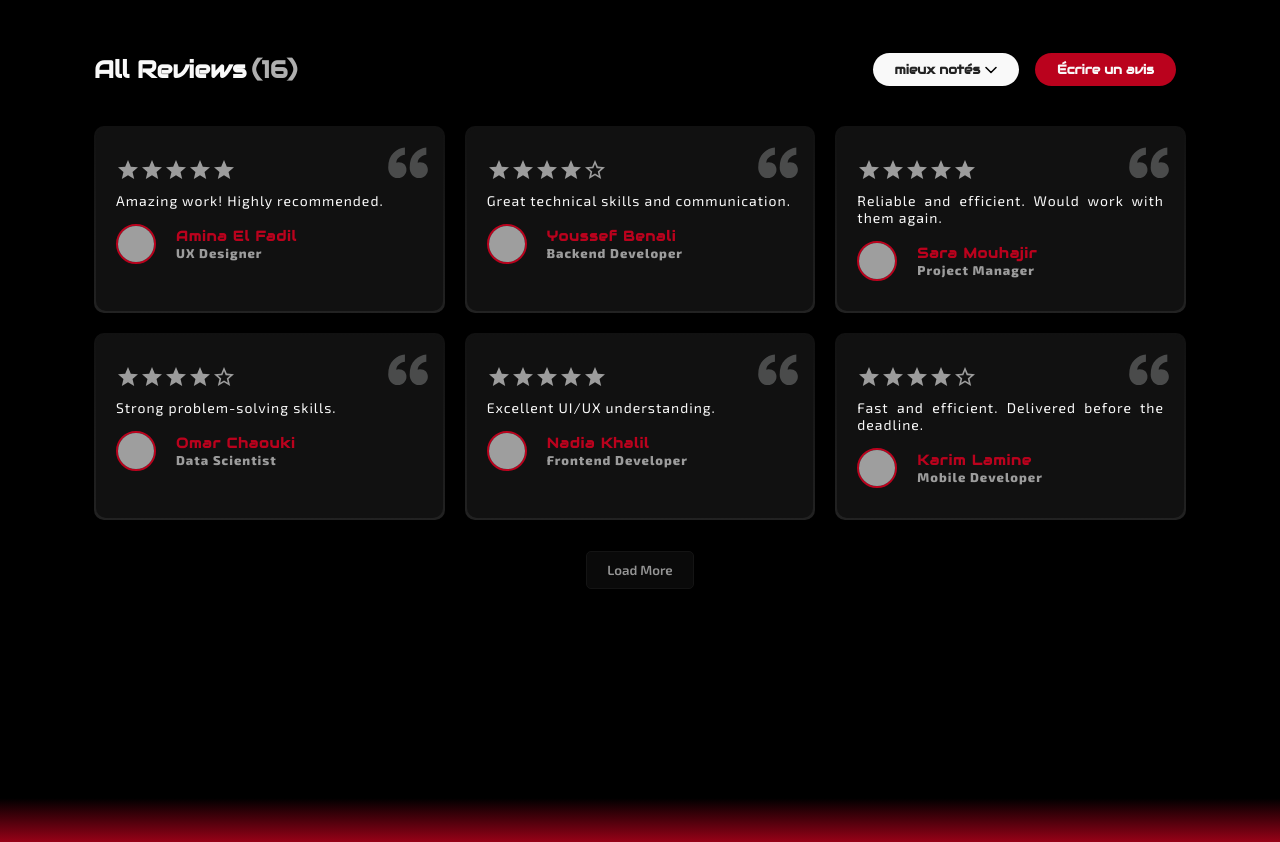
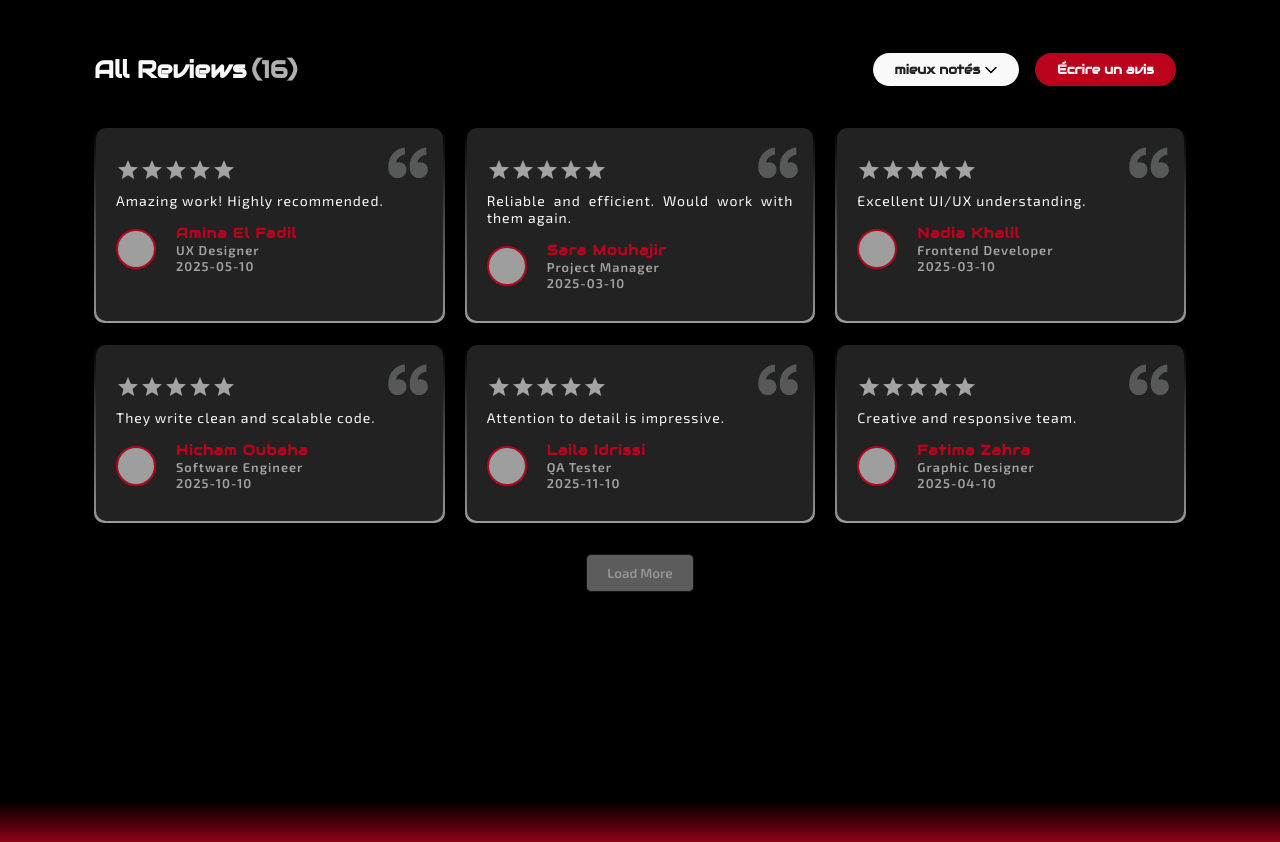
Before and after one commit to lizati99/NextGen-Portfolio, a React (Create React App) app: page /contact in a window 1280 px wide. Shown: the part 940-1782 px from the top of the page. Built offline with nearby package versions, Linux system fonts and the light colour scheme; grey boxes are pictures that could not be loaded.

Commit message:
rnhanced media design and colors for light mode.

```diff
--- a/src/Components/Common/Navbar/Navbar.jsx
+++ b/src/Components/Common/Navbar/Navbar.jsx
@@ -43,7 +43,7 @@ export default function Navbar() {
         ];
 
         return linkList.map((link, key) => (
-            <li key={key} className={classes.linkItem}>
+            <li key={key} className={`${classes.linkItem} ${link.path === '/Contact' ? classes.contactItem :"" }`}>
                 <Link
                     to={link.path}
                     onClick={() => setActiveLink(link.path)}
--- a/src/Components/Contact/ContactContent.module.css
+++ b/src/Components/Contact/ContactContent.module.css
@@ -6,7 +6,7 @@
 }
 
 .container {
-    background-color: var(--color-third);
+    background-color: var(--color-overlay);
     position: relative;
     display: grid;
     flex-wrap: wrap;
--- a/src/Components/Contact/ContactForm.module.css
+++ b/src/Components/Contact/ContactForm.module.css
@@ -28,7 +28,6 @@
     width: 100%;
     max-width: 100%;
     padding: 10px 20px;
-    background-color: var(--color-third);
     border-radius: 8px;
 }
 
@@ -47,7 +46,7 @@
     display: block;
     width: 100%;
     padding: 10px 15px;
-    background-color: var(--color-overlay);
+    background-color: var(--color-bg);
     font-family: var(--font-secondary);
     font-size: clamp(12px, 2vw, 16px);
     outline: none;
--- a/src/Components/Portfolio/Work.module.css
+++ b/src/Components/Portfolio/Work.module.css
@@ -2,7 +2,7 @@
     margin: 20px auto;
     width: calc(100% / 3 - 40px);
     border-radius: 3px;
-    background-color: #111;
+    background-color: var(--color-overlay);
     overflow: hidden;
     position: relative;
     padding: 5px;
--- a/src/Components/Resume/ResumeCard.module.css
+++ b/src/Components/Resume/ResumeCard.module.css
@@ -2,6 +2,7 @@
     position: absolute;
     top: 10px;
     background-color: var(--color-secondary);
+    color:var(--color-overlay);
     border-radius: 2px;
     padding: 2px;
     font-size: 14px;
--- a/src/Components/ui/Testimonial/Reviews.jsx
+++ b/src/Components/ui/Testimonial/Reviews.jsx
@@ -5,31 +5,32 @@ import MainHeading from "../../Common/MainHeading/MainHeading";
 import SelectArrow from "../../../assets/icons/Testimonial/SelectArrow.svg";
 import cardIcon from "../../../assets/icons/Testimonial/Vector.svg";
 import avatarMohammedImg from "../../../assets/images/Testimonial/1027322.jpg"
+import PopupAvis from "./PopupAvis";
 
 const reviews = [
-    { name: "Amina El Fadil", job: "UX Designer", text: "Amazing work! Highly recommended.", stars: 5, avatar: avatarMohammedImg},
-    { name: "Youssef Benali", job: "Backend Developer", text: "Great technical skills and communication.", stars: 4, avatar: avatarMohammedImg},
-    { name: "Sara Mouhajir", job: "Project Manager", text: "Reliable and efficient. Would work with them again.", stars: 5, avatar: avatarMohammedImg},
-    { name: "Omar Chaouki", job: "Data Scientist", text: "Strong problem-solving skills.", stars: 4, avatar: avatarMohammedImg},
-    { name: "Nadia Khalil", job: "Frontend Developer", text: "Excellent UI/UX understanding.", stars: 5, avatar: avatarMohammedImg},
-    { name: "Karim Lamine", job: "Mobile Developer", text: "Fast and efficient. Delivered before the deadline.", stars: 4, avatar: avatarMohammedImg},
-    { name: "Hicham Oubaha", job: "Software Engineer", text: "They write clean and scalable code.", stars: 5, avatar: avatarMohammedImg},
-    { name: "Laila Idrissi", job: "QA Tester", text: "Attention to detail is impressive.", stars: 5, avatar: avatarMohammedImg},
-    { name: "Anwar Tahiri", job: "DevOps Engineer", text: "Their deployment strategies are well-optimized.", stars: 4, avatar: avatarMohammedImg},
-    { name: "Fatima Zahra", job: "Graphic Designer", text: "Creative and responsive team.", stars: 5, avatar: avatarMohammedImg },
-    { name: "Khalid Amrani", job: "Cybersecurity Expert", text: "They implement strong security measures.", stars: 5, avatar: avatarMohammedImg },
-    { name: "Sofia Bennani", job: "Business Analyst", text: "Very analytical and insightful.", stars: 4, avatar: avatarMohammedImg },
-    { name: "Rachid Mouline", job: "Tech Lead", text: "Highly skilled and professional.", stars: 5, avatar: avatarMohammedImg },
-    { name: "Meriem Saadi", job: "Marketing Specialist", text: "Great collaboration and creative mindset.", stars: 4, avatar: avatarMohammedImg},
-    { name: "Hamza El Majdoubi", job: "Product Manager", text: "Understands client needs very well.", stars: 5, avatar: avatarMohammedImg},
-    { name: "Mohammed Lizati", job: "Backend Developer", text: "Understands client needs very well.", stars: 5, avatar: avatarMohammedImg}
+    { name: "Amina El Fadil", job: "UX Designer", text: "Amazing work! Highly recommended.", rating: 5, avatar: avatarMohammedImg, createdAt: "2025-05-10"},
+    { name: "Youssef Benali", job: "Backend Developer", text: "Great technical skills and communication.", rating: 4, avatar: avatarMohammedImg, createdAt:"2025-02-10"},
+    { name: "Sara Mouhajir", job: "Project Manager", text: "Reliable and efficient. Would work with them again.", rating: 5, avatar: avatarMohammedImg, createdAt:"2025-03-10"},
+    { name: "Omar Chaouki", job: "Data Scientist", text: "Strong problem-solving skills.", rating: 4, avatar: avatarMohammedImg, createdAt:"2025-08-10"},
+    { name: "Nadia Khalil", job: "Frontend Developer", text: "Excellent UI/UX understanding.", rating: 5, avatar: avatarMohammedImg, createdAt:"2025-03-10"},
+    { name: "Karim Lamine", job: "Mobile Developer", text: "Fast and efficient. Delivered before the deadline.", rating: 4, avatar: avatarMohammedImg, createdAt:"2025-09-10"},
+    { name: "Hicham Oubaha", job: "Software Engineer", text: "They write clean and scalable code.", rating: 5, avatar: avatarMohammedImg, createdAt:"2025-10-10"},
+    { name: "Laila Idrissi", job: "QA Tester", text: "Attention to detail is impressive.", rating: 5, avatar: avatarMohammedImg, createdAt:"2025-11-10"},
+    { name: "Anwar Tahiri", job: "DevOps Engineer", text: "Their deployment strategies are well-optimized.", rating: 4, avatar: avatarMohammedImg, createdAt:"2025-12-10"},
+    { name: "Fatima Zahra", job: "Graphic Designer", text: "Creative and responsive team.", rating: 5, avatar: avatarMohammedImg , createdAt:"2025-04-10"},
+    { name: "Khalid Amrani", job: "Cybersecurity Expert", text: "They implement strong security measures.", rating: 5, avatar: avatarMohammedImg , createdAt:"2025-01-10"},
+    { name: "Sofia Bennani", job: "Business Analyst", text: "Very analytical and insightful.", rating: 4, avatar: avatarMohammedImg , createdAt:"2025-03-10"},
+    { name: "Rachid Mouline", job: "Tech Lead", text: "Highly skilled and professional.", rating: 5, avatar: avatarMohammedImg , createdAt:"2025-08-10"},
+    { name: "Meriem Saadi", job: "Marketing Specialist", text: "Great collaboration and creative mindset.", rating: 4, avatar: avatarMohammedImg, createdAt:"2025-07-10"},
+    { name: "Hamza El Majdoubi", job: "Product Manager", text: "Understands client needs very well.", rating: 5, avatar: avatarMohammedImg, createdAt:"2025-03-11"},
+    { name: "Mohammed Lizati", job: "Backend Developer", text: "Understands client needs very well.", rating: 5, avatar: avatarMohammedImg, createdAt:"2025-04-22"}
 ];
 
 const sortingMethods = {
     "plus récents": (reviews) =>
-        [...(reviews || [])].sort((a, b) => new Date(b.created_at) - new Date(a.created_at)),
+        [...(reviews || [])].sort((a, b) => new Date(b.createdAt) - new Date(a.createdAt)),
     "plus anciens": (reviews) =>
-        [...(reviews || [])].sort((a, b) => new Date(a.created_at) - new Date(b.created_at)),
+        [...(reviews || [])].sort((a, b) => new Date(a.createdAt) - new Date(b.createdAt)),
     "mieux notés": (reviews) => [...(reviews || [])].sort((a, b) => b.rating - a.rating),
     "moins notés": (reviews) => [...(reviews || [])].sort((a, b) => a.rating - b.rating),
 };
@@ -124,16 +125,20 @@ const Reviews = () => {
                     </div>
 
                 </div>
-
+                { (isPopupOpen) ? (
+                    <PopupAvis setIsPopupOpen={setIsPopupOpen} />
+                ):(
+                    <></>
+                )}
                 <div className={classes.grid_container}>
-                    {reviews.slice(0, visibleReviews).map((review, index) => (
+                    {sortedReviews.slice(0, visibleReviews).map((review, index) => (
                         <div key={index} className={classes.card}>
                             <div className={classes.card_content}>
                                 <div className={classes.card_icon}>
                                     <img src={cardIcon} alt="review icon" />
                                 </div>
                                 <div className={classes.stars}>
-                                    <Rating name="read-only" value={review.stars} readOnly />
+                                    <Rating name="read-only" value={review.rating} readOnly />
                                 </div>
 
                                 <p className={classes.review_text}>
@@ -145,6 +150,7 @@ const Reviews = () => {
                                     <div className={classes.user_details}>
                                         <p className={classes.user_name}>{review.name}</p>
                                         <p className={classes.user_job}>{review.job}</p>
+                                        <p className={classes.time}>{review.createdAt}</p>
                                     </div>
                                 </div>
                             </div>
--- a/src/Components/ui/Testimonial/Reviews.module.css
+++ b/src/Components/ui/Testimonial/Reviews.module.css
@@ -115,7 +115,7 @@
 }
 
 .card {
-    background: linear-gradient(to top, var(--color-overlay), var(--color-third));
+    background: linear-gradient(to top, var(--color-third), var(--color-bg));
     border-radius: 10px;
     padding: 2px;
     transition: transform 0.3s;
@@ -130,7 +130,7 @@
     height: 100%;
     padding: 30px 20px;
     border-radius: 10px;
-    background-color: var(--color-third);
+    background-color: var(--color-overlay);
     position: relative;
 }
 
@@ -192,7 +192,15 @@
     font-size: clamp(12px, 1vw, 14px);
     color: var(--color-text);
     font-family: var(--font-secondary);
-    font-weight: 700;
+    font-weight: 600;
+    letter-spacing: 1px;
+    opacity: .6;
+}
+
+.time{
+    font-size: clamp(10px, 1vw, 14px);
+    font-family: var(--font-secondary);
+    font-weight: 600;
     letter-spacing: 1px;
     opacity: .6;
 }
```
Also changed, not shown: src/Components/About/ServiceWorker.module.css (+4 -4 lines), src/Components/Common/Navbar/Navbar.module.css (+20 -0 lines), src/utils/color.js (+5 -5 lines).
